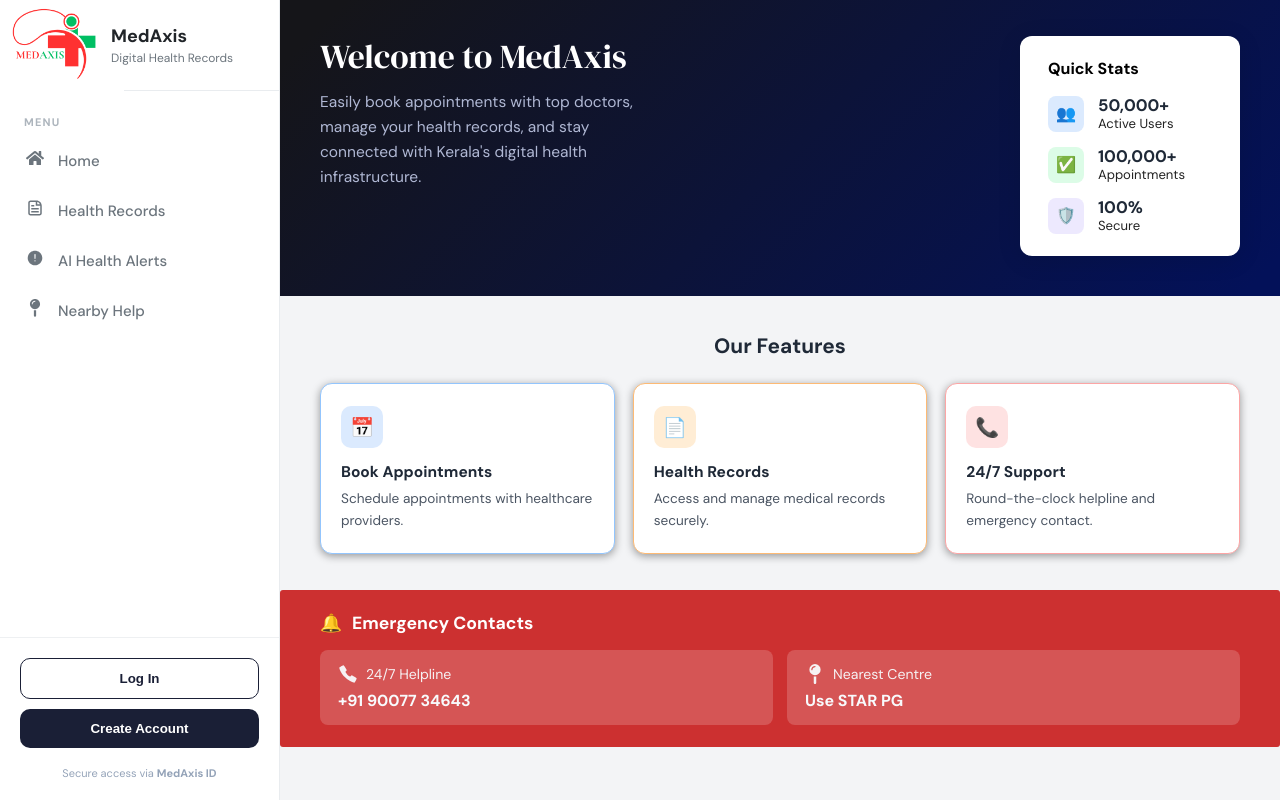
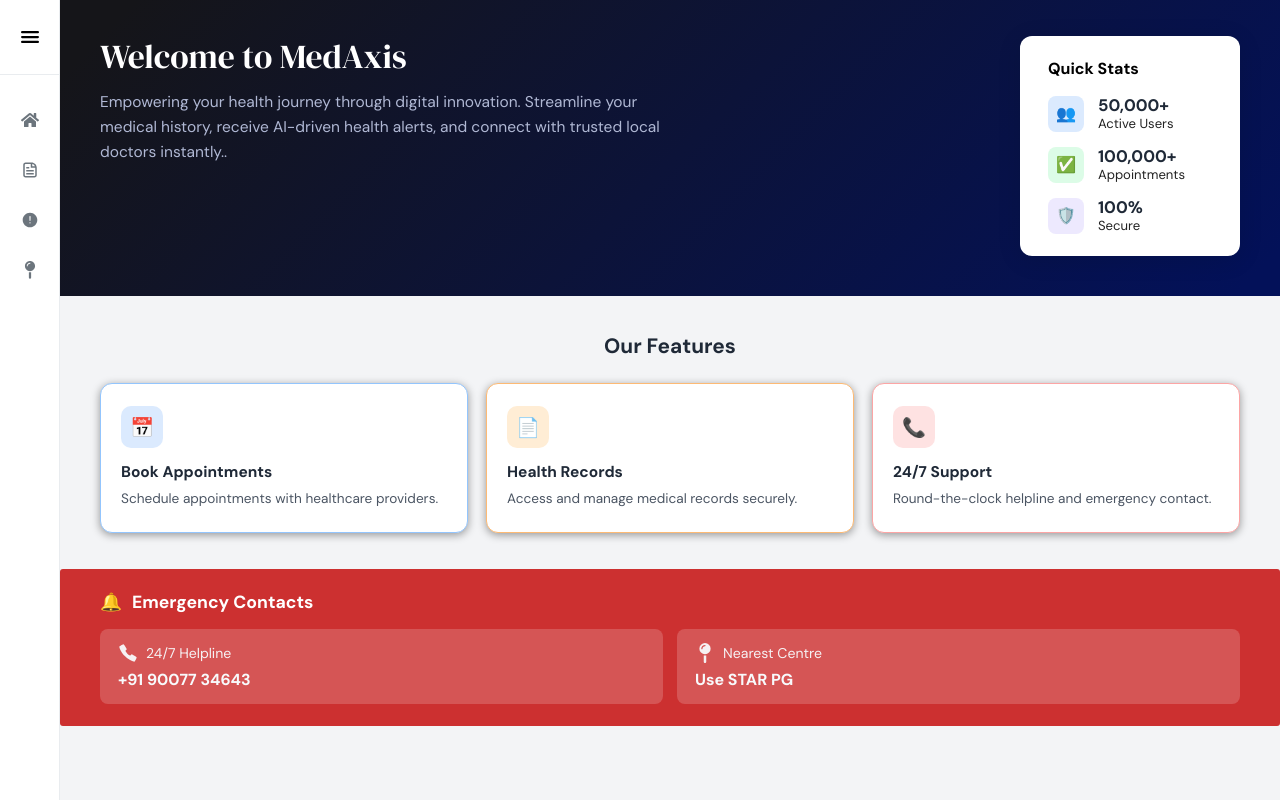
Before and after one commit to Souvik-saha04/neuronex-user, a Next.js app in the folder neuronex_user/: page / in a window 1280 px wide. Built offline with nearby package versions, Linux system fonts and the light colour scheme.

Commit message:
shrinkable menubar resolved

```diff
--- a/neuronex_user/app/landing_page.module.css
+++ b/neuronex_user/app/landing_page.module.css
@@ -51,7 +51,7 @@
 }
 
 .medaxis-wrapper {
-    max-width: 1300px;
+    max-width: 100%;
     margin: 0 auto;
     font-family: var(--font-main);
     background: var(--gray-100);
@@ -88,7 +88,7 @@
     font-size: 0.97rem;
     line-height: 1.6;
     margin-bottom: 26px;
-    max-width: 340px;
+    max-width: 570px;
 }
 
 .btn-primary {
--- a/neuronex_user/app/layout.module.css
+++ b/neuronex_user/app/layout.module.css
@@ -1,12 +1,32 @@
 .container {
+  /* display: flex; */
+  /* min-height: 100vh; */
+  background: #f8f9fa;
+  display: grid;
+  grid-template-columns: 280px 1fr;
+  /* Sidebar is 280px by default */
+  transition: grid-template-columns 0.4s cubic-bezier(0.4, 0, 0.2, 1);
+  /* Smooth transition */
+  min-height: 100vh;
+}
+
+.container.collapsed {
+  grid-template-columns: 60px 1fr;
+}
+
+.container.collapsed .logo {
   display: flex;
-  min-height: 100vh;
-  background: #f8f9fa;
+  justify-content: center;
+  align-items: center;
+  padding: 20px 0;
+  width: 100%;
 }
+
+
 
 /* ── Sidebar ── */
 .sidebar {
-  width: 280px;
+  width: 100%;
   background: white;
   border-right: 1px solid #e9ecef;
   padding: 0;
@@ -16,6 +36,13 @@
   top: 0;
   height: 100vh;
   overflow-y: auto;
+  overflow: hidden;
+}
+
+.collapsed .navLink {
+  justify-content: center;
+  padding: 12px 0;
+  gap: 0;
 }
 
 .logo {
@@ -24,6 +51,7 @@
   gap: 12px;
   padding: 24px;
   border-bottom: 1px solid #e9ecef;
+  justify-content: space-between;
 }
 
 .logoIcon {
@@ -36,6 +64,7 @@
   justify-content: center;
   font-size: 18px;
   flex-shrink: 0;
+  margin-left: 15px;
 }
 
 .logo h1 {
@@ -49,6 +78,18 @@
   font-size: 12px;
   color: #6c757d;
   margin: 0;
+}
+
+.menuButton {
+  /* display: block; */
+  background: none;
+  border: none;
+  cursor: pointer;
+  padding: 5px;
+  margin: 0;
+  display: flex;
+  justify-content: center;
+  align-items: center;
 }
 
 /* nav */
--- a/neuronex_user/app/layout.tsx
+++ b/neuronex_user/app/layout.tsx
@@ -22,6 +22,7 @@
 import { FaHome, FaMapPin } from "react-icons/fa";
 import { CgFileDocument } from "react-icons/cg";
 import { IoIosAlert } from "react-icons/io";
+import { IoMenu } from "react-icons/io5";
 
 const navItems = [
   { href: '/user', icon: <FaHome />, label: 'Home' },
@@ -37,6 +38,8 @@
   const isLandingPage = pathname === "/";
   const [showProfileModal, setShowProfileModal] = useState(false);
   const [showRegisterModal, setShowRegisterModal] = useState(false);
+  const [isCollapsed, setIsCollapsed] = useState(true);
+
   const handleLogin = (e: React.FormEvent) => {
     e.preventDefault();
 
@@ -73,28 +76,33 @@
     <>
       <html lang="en">
         <body>
-          <div className={styles.container}>
-            <aside className={styles.sidebar}>
+          <div className={`${styles.container} ${isCollapsed ? styles.collapsed : ''}`}>
+            <aside className={`${styles.sidebar} ${isCollapsed ? styles.collapsedSidebar : ''}`}>
               <div className={styles.logo}>
-                <div className={styles.logoIcon}>
+                {!isCollapsed && (
                   <div className={styles.logoIcon}>
                     <NextImage
                       src="/logo.png"
                       alt="Medaxis Logo"
-                      width={155}
+                      width={140}
                       height={140}
                       priority
                     />
                   </div>
-                </div>
-                <div>
+                )}
+                {!isCollapsed && (
+                  <div className={styles.logoText}>
                     <h1 className={styles["logo-text-wrapper"]}>MedAxis</h1>
                     <p className={styles["logo-text-wrapper"]}>Digital Health Records</p>
                   </div>
+                )}
+                <button className={styles.menuButton} onClick={() => setIsCollapsed(!isCollapsed)}>
+                  <IoMenu size={24} />
+                </button>
               </div>
 
               <nav className={styles.nav}>
-                <p className={styles.navLabel}>MENU</p>
+                {!isCollapsed && <p className={styles.navLabel}>MENU</p>}
                 <ul className={styles.navMenu}>
                   {navItems.map((item) => (
                     <li key={item.href}>
@@ -103,13 +111,15 @@
                         className={`${styles.navLink} ${pathname === item.href ? styles.active : ''}`}
                       >
                         <span className={styles.navIcon}>{item.icon}</span>
-                        <span>{item.label}</span>
+                        {/* 5. Hide label when collapsed */}
+                        {!isCollapsed && <span>{item.label}</span>}
                       </Link>
                     </li>
                   ))}
                 </ul>
               </nav>
 
+              {!isCollapsed && (
                 <div className={styles.sidebarBottom}>
                   {isLandingPage ? (
                     /* --- LANDING PAGE VIEW: Show Buttons --- */
@@ -131,6 +141,7 @@
                     </div>
                   )}
                 </div>
+              )}
 
               {/* --- Authentication Section --- */}
               {/* <div className={styles["auth-container"]}>
--- a/neuronex_user/app/page.tsx
+++ b/neuronex_user/app/page.tsx
@@ -70,9 +70,8 @@
         <div className={styles["hero-left"]}>
           <h1 className={styles["hero-title"]}>Welcome to MedAxis</h1>
           <p className={styles["hero-subtitle"]}>
-            Easily book appointments with top doctors, manage your health
-            records, and stay connected with Kerala's digital health
-            infrastructure.
+            Empowering your health journey through digital innovation.
+            Streamline your medical history, receive AI-driven health alerts, and connect with trusted local doctors instantly..
           </p>
           {/* <button className={styles["btn-primary"]}>Access Health System</button> */}
         </div>
--- a/neuronex_user/app/user/ai_alert/page.module.css
+++ b/neuronex_user/app/user/ai_alert/page.module.css
@@ -14,7 +14,6 @@
 /* ── HEADER ── */
 .header {
     background: linear-gradient(135deg, #151519 5%, #031159 97%);
-
     text-align: center;
     padding: 40px 20px 36px;
 }
@@ -35,7 +34,7 @@
 
 /* ── MAIN LAYOUT ── */
 .main-content {
-    max-width: 1400px;
+    max-width: 100%;
     margin: 0 auto;
     padding: 28px 24px;
     display: grid;
--- a/neuronex_user/app/user/health_records/page.module.css
+++ b/neuronex_user/app/user/health_records/page.module.css
@@ -32,7 +32,7 @@
 
 /* ── PAGE WRAPPER ── */
 .hr-page {
-    max-width: 1300px;
+    max-width: 100%;
     margin: 0 auto;
     min-height: 100vh;
     background: var(--white);
--- a/neuronex_user/app/user/nearby_help/page.module.css
+++ b/neuronex_user/app/user/nearby_help/page.module.css
@@ -35,7 +35,7 @@
 
 /* ── PAGE BODY ── */
 .page-body {
-    max-width: 1400px;
+    max-width: 100%;
     margin: 0 auto;
     padding: 40px 32px 60px;
     background: #ffffff;
--- a/neuronex_user/app/user/page.module.css
+++ b/neuronex_user/app/user/page.module.css
@@ -44,7 +44,7 @@
 }
 
 .medaxis-wrapper {
-    max-width: 1300px;
+    max-width: 100%;
     margin: 0 auto;
     font-family: var(--font-main);
     background: var(--gray-100);
```
Lines whose indentation alone changed are shown as unchanged.
